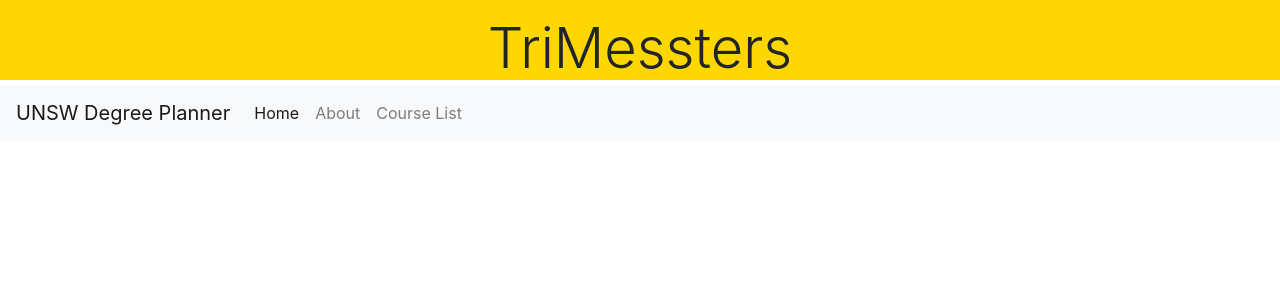
After one commit to maggie-x/forecast_hackathon18, a Flask app: template templates/offerings.html in a window 1280 px wide. The commit adds this page. Shown: the top 300 px of the page. Run offline with Flask 2, Linux system fonts and the light colour scheme; the template is opened without the code that fills it, so the values that code supplies are empty; some libraries are stand-ins or nearby versions.

Commit message:
setting up html to print out web scraper info

```diff
--- a/main.py
+++ b/main.py
@@ -22,15 +22,19 @@ def testPrintCourses():
     t1 = []
     t2 = []
     t3 = []
-    for cObject in courseObjects;
+    for cObject in courseObjects:
         if cObject.availableTerms[0] == True:
             summer.append(cObject)
         if cObject.availableTerms[1] == True:
             t1.append(cObject)
+        if cObject.availableTerms[2] == True:
+            t2.append(cObject)
+        if cObject.availableTerms[3] == True:
+            t3.append(cObject)
 
     # list of courses per term
     # offering [[summer][t1][t2][t3]]
-    return render_template('index.html', courseObjects = courseObjects, offerings = offerings)
+    return render_template('index.html', courseObjects = courseObjects, summer=summer, t1=t1, t2=t2, t3=t3)
 
 
 if __name__ == '__main__':
--- a/templates/index.html
+++ b/templates/index.html
@@ -77,6 +77,7 @@
             <a class="nav-item nav-link active" href="#">Home <span class="sr-only">(current)</span></a>
             <a class="nav-item nav-link" href="#">About</a>
             <a class="nav-item nav-link" href="courselist.html">Course List</a>
+            <a class="nav-item nav-link" href="offerings.html">Offerings</a>
           </div>
         </div>
       </nav>
--- /dev/null
+++ b/templates/offerings.html
@@ -0,0 +1,77 @@
+<!doctype html>
+<html lang="en">
+  <head>
+    <!-- Required meta tags -->
+    <meta charset="utf-8">
+    <meta name="viewport" content="width=device-width, initial-scale=1, shrink-to-fit=no">
+
+    <!-- Bootstrap CSS -->
+    <link rel="stylesheet" href="https://stackpath.bootstrapcdn.com/bootstrap/4.1.3/css/bootstrap.min.css" integrity="sha384-MCw98/SFnGE8fJT3GXwEOngsV7Zt27NXFoaoApmYm81iuXoPkFOJwJ8ERdknLPMO" crossorigin="anonymous">
+    <link rel="stylesheet" href="https://fonts.googleapis.com/css?family=Roboto:300,400,500,700|Material+Icons">
+    <link rel="stylesheet" href="https://unpkg.com/bootstrap-material-design@4.1.1/dist/css/bootstrap-material-design.min.css" integrity="sha384-wXznGJNEXNG1NFsbm0ugrLFMQPWswR3lds2VeinahP8N0zJw9VWSopbjv2x7WCvX" crossorigin="anonymous">
+    <link rel="stylesheet" href="{{ url_for('static', filename='../css/style.css') }}">
+
+    <!-- SCRIPTS -->
+    <style>
+
+    #header {
+       height: 80px;
+       padding-top: 15px;
+       padding-bottom: 5px;
+       margin-bottom: 5px;
+       background-color: #FFD700;
+
+    }
+
+    .navbar {
+      width: 100%;
+      margin-bottom: 20px;
+    }
+
+    h1 {
+      text-align: center;
+    }
+
+    #header-text {
+      text-align: center;
+      padding-top: 0px;
+      padding-bottom: 20px;
+    }
+
+
+    .table {
+      width:inherit;
+      width: 100%;
+    }
+
+    .list-group-item a:hover {
+      background-color: grey;
+    }
+    </style>
+    <script src="https://ajax.googleapis.com/ajax/libs/jquery/2.1.3/jquery.min.js"></script>
+    <script src="../main.js"></script>
+    <title>TriMessters</title>
+  </head>
+  <body>
+    <body>
+      <div class="container-fluid" id="header">
+        <h1 class="display-4">TriMessters</h1>
+      </div>
+      <div class="container-fluid">
+      <div class="row">
+          <nav class="navbar navbar-expand-lg navbar-light bg-light">
+          <a class="navbar-brand" href="#">UNSW Degree Planner </a>
+          <button class="navbar-toggler" type="button" data-toggle="collapse" data-target="#navbarNavAltMarkup" aria-controls="navbarNavAltMarkup" aria-expanded="false" aria-label="Toggle navigation">
+            <span class="navbar-toggler-icon"></span>
+          </button>
+          <div class="collapse navbar-collapse" id="navbarNavAltMarkup">
+            <div class="navbar-nav">
+              <a class="nav-item nav-link active" href="#">Home <span class="sr-only">(current)</span></a>
+              <a class="nav-item nav-link" href="#">About</a>
+              <a class="nav-item nav-link" href="courselist.html">Course List</a>
+            </div>
+          </div>
+        </nav>
+      </div>
+    </div>
+  </body>
```
Also changed, not shown: 1 other file.
